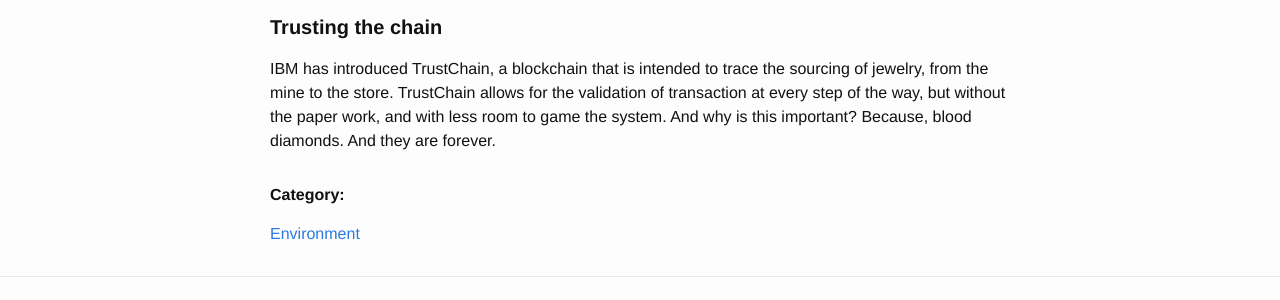
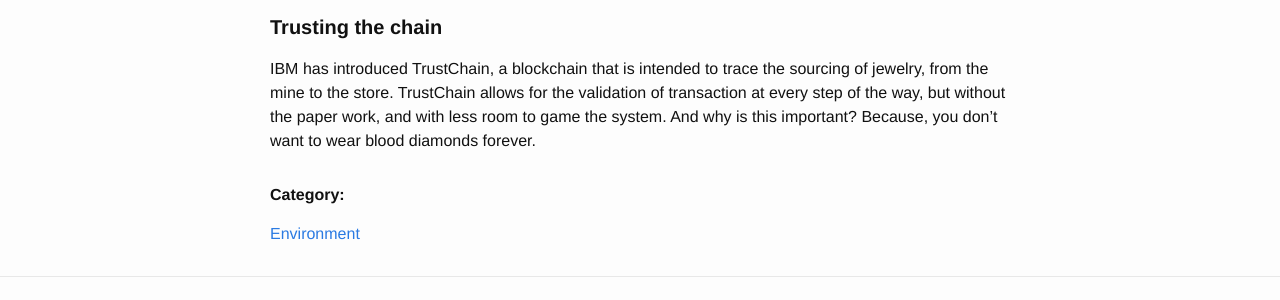
Before and after one commit to Sparkleleuk/Sustainability_Matters, a Jekyll site: the page built from _posts/2018-04-26-plastics.markdown, in a window 1280 px wide. Shown: the part 975-1275 px from the top of the page. Built offline with Jekyll 4.4.1, drawn with Linux system fonts in a browser that asks for light colours.

Commit message:
fix post

```diff
--- a/_posts/2018-04-26-plastics.markdown
+++ b/_posts/2018-04-26-plastics.markdown
@@ -24,4 +24,4 @@ Because the United Nations has declared the abundance of plastics as <a href="ht
 
 #### **Trusting the chain**
 
-IBM has introduced TrustChain, a blockchain that is intended to trace the sourcing of jewelry, from the mine to the store. TrustChain allows for the validation of transaction at every step of the way, but without the paper work, and with less room to game the system. And why is this important? Because, blood diamonds. And they are forever.
+IBM has introduced TrustChain, a blockchain that is intended to trace the sourcing of jewelry, from the mine to the store. TrustChain allows for the validation of transaction at every step of the way, but without the paper work, and with less room to game the system. And why is this important? Because, you don't want to wear blood diamonds forever.
```
Also changed, not shown: other parts of _posts/2018-04-26-plastics.markdown (+1 -1 lines).
